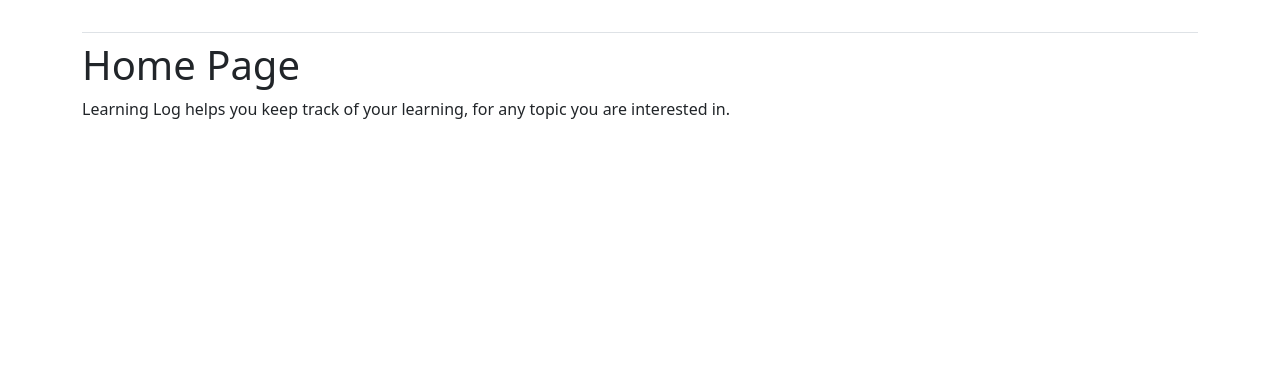
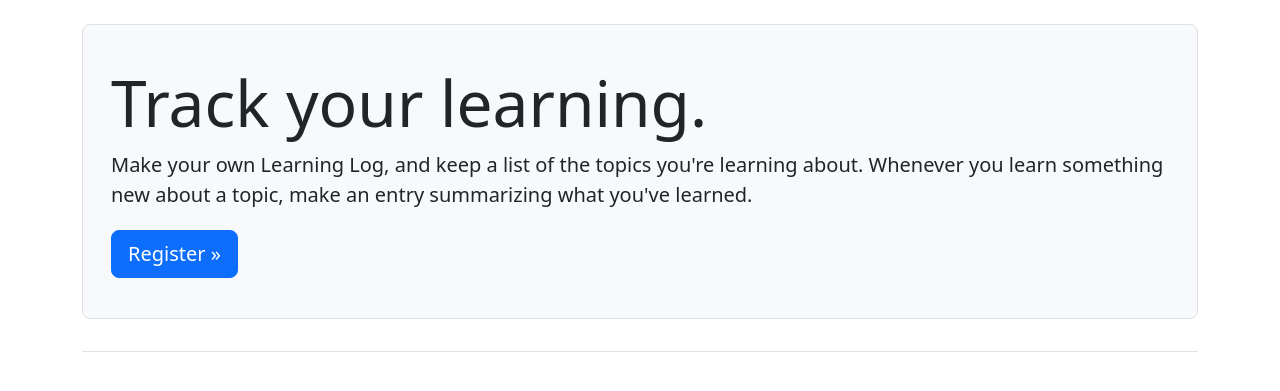
Before and after one commit to Mahan-RN/Learning-Log, a Django app: page / in a window 1280 px wide. Shown: the part 58-449 px from the top of the page. Run offline with Django 5.2, Linux system fonts and the light colour scheme; some libraries are stand-ins or nearby versions.

Commit message:
Customized homepage

```diff
--- a/learning_logs/templates/learning_logs/index.html
+++ b/learning_logs/templates/learning_logs/index.html
@@ -1,7 +1,15 @@
 {% extends 'learning_logs/base.html' %}
 
-{% block content %}
-  <h1>Home Page</h1>
-  <p> Learning Log helps you keep track of your learning, for any topic you
-    are interested in.</p>
-{% endblock content %}
+{% block page_header %}
+<div class="p-3 mb-4 bg-light border rounded-3">
+    <div class="container-fluid py-4">
+        <h1 class="display-3">Track your learning.</h1>
+
+        <p class="lead">Make your own Learning Log, and keep a list of the
+            topics you're learning about. Whenever you learn something new
+            about a topic, make an entry summarizing what you've learned.</p>
+
+        <a class="btn btn-primary btn-lg mt-1" href="{% url 'accounts:register' %}">Register &raquo;</a>
+    </div>
+</div>
+{% endblock page_header %}
```
